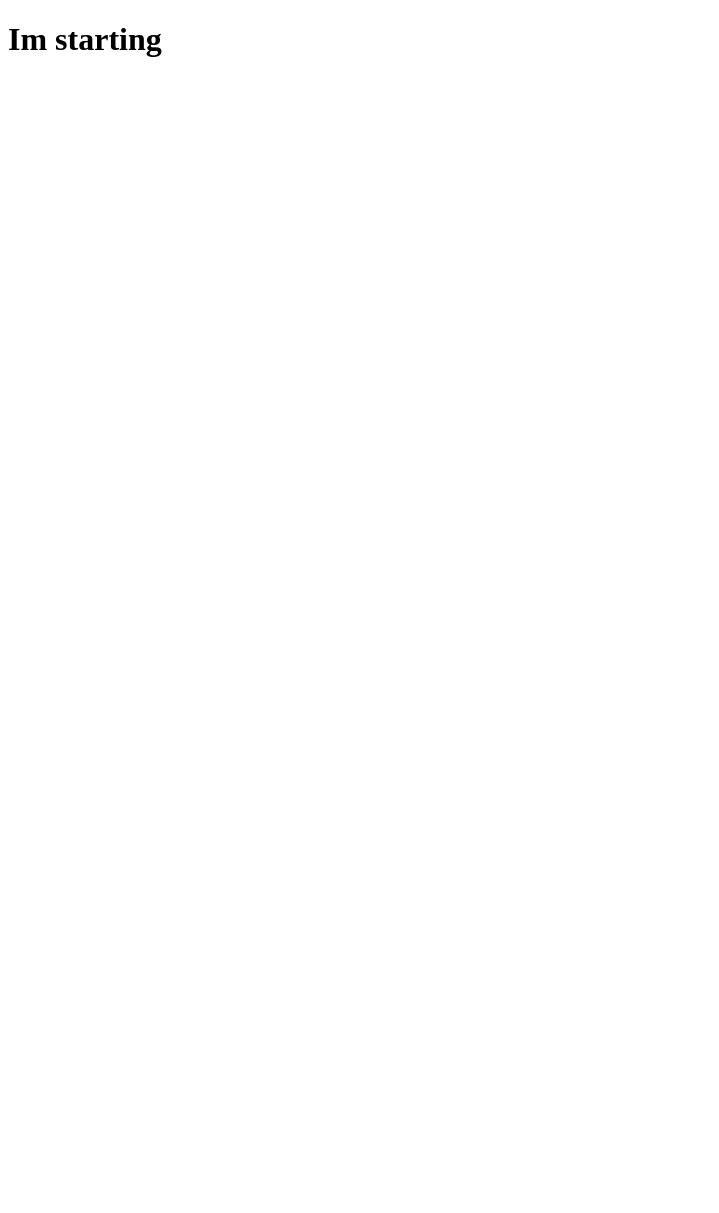
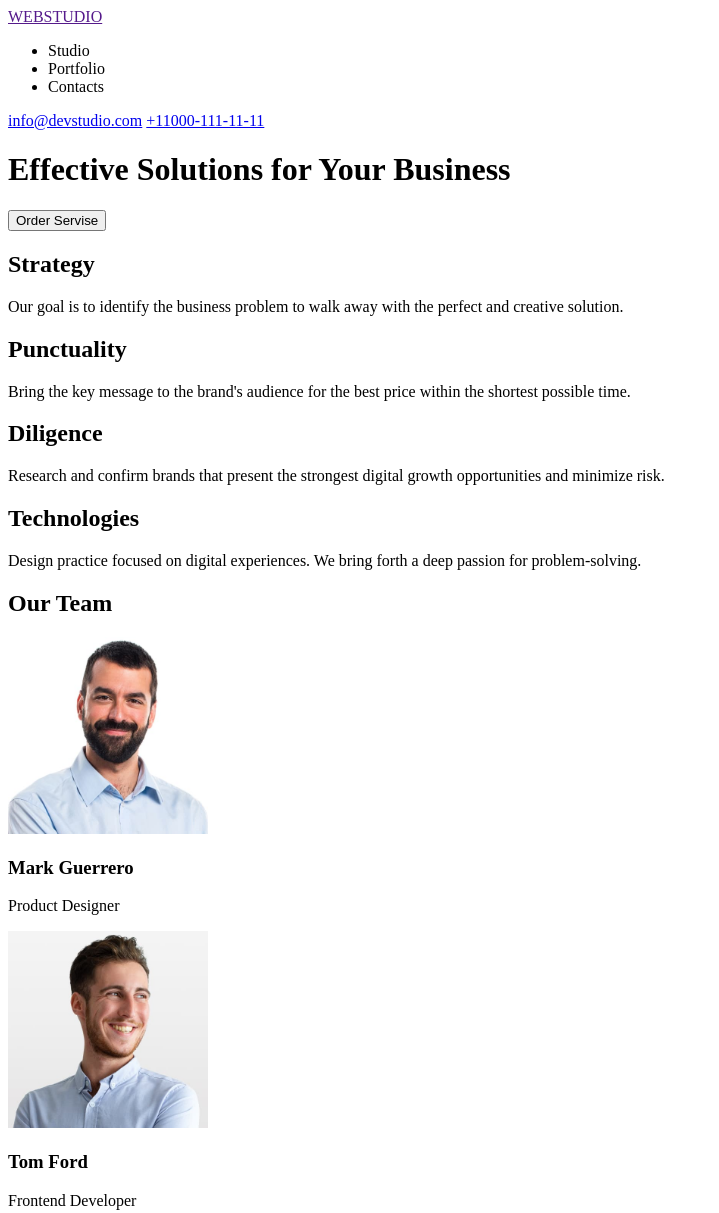
Before and after one commit to rrrubyhardd2001/goit-markup-hw-o2, a plain HTML site: page index.html in a window 1280 px wide. Shown: the top 1213 px of the page, without its empty margins (0-719 px from the left). Before the commit the page ends 800 px from the top, so only its background shows below. Drawn offline with Linux system fonts and the light colour scheme.

Commit message:
add info

```diff
--- a/index.html
+++ b/index.html
@@ -3,9 +3,53 @@
 <head>
     <meta charset="UTF-8">
     <meta name="viewport" content="width=device-width, initial-scale=1.0">
-    <title>Document</title>
+    <title>WebSTUDIO</title>
 </head>
 <body>
-    <h1>Im starting</h1>
+    <header>
+        <nav>
+            <a href="">WEBSTUDIO</a>
+                <ul>
+                    <li>Studio</li>
+                    <li>Portfolio</li>
+                    <li>Contacts</li>
+                </ul>
+        </nav>
+        <a href="mailto:info@devstudio.com">info@devstudio.com</a>
+        <a href="tel:110001111111">+11000-111-11-11</a>
+    </header>
+    <main>
+        <h1>Effective Solutions for Your Business</h1>
+        <button type="button">Order Servise</button>
+    </main>
+    <section>
+        <h2>Strategy</h2>
+        <p>Our goal is to identify the business problem to walk away with the perfect and creative solution.</p>
+        <h2>Punctuality</h2>
+        <p>Bring the key message to the brand's audience for the best price within the shortest possible time.</p>
+        <h2>Diligence</h2>
+        <p>Research and confirm brands that present the strongest digital growth opportunities and minimize risk.</p>
+        <h2>Technologies</h2>
+        <p>Design practice focused on digital experiences. We bring forth a deep passion for problem-solving.</p>
+    </section>
+    <section_team>
+        <h2>Our Team</h2>
+            <img src="/imges/img111.jpg" alt="photo product designer actor" width="200">
+            <h3>Mark Guerrero</h3>
+            <p>Product Designer</p>
+            <img src="/imges/img112.jpg" alt="photo fronted developer actor" width="200">
+            <h3>Tom Ford</h3>
+            <p>Frontend Developer</p>
+            <img src="/imges/img113.jpg" alt="photo marketing actress" width="200">
+                <h3>Camila Garcia</h3>
+                <p>Marketing</p>
+            <img src="/imges/img114.jpg" alt="photo ui designer actor" width="200">
+            <h3>Daniel Wilson</h3>
+            <p>UI Designer</p>
+     </section_team>
 </body>
+<footer>
+    <a href="">WEBSTUDIO</a>
+    <p>Increase the flow of customers and sales for your business with digital marketing & growth solutions.</p>
+</footer>
 </html>
```
Also changed, not shown: imges/img111.jpg (added), imges/img112.jpg (added), imges/img113.jpg (added), imges/img114.jpg (added).
